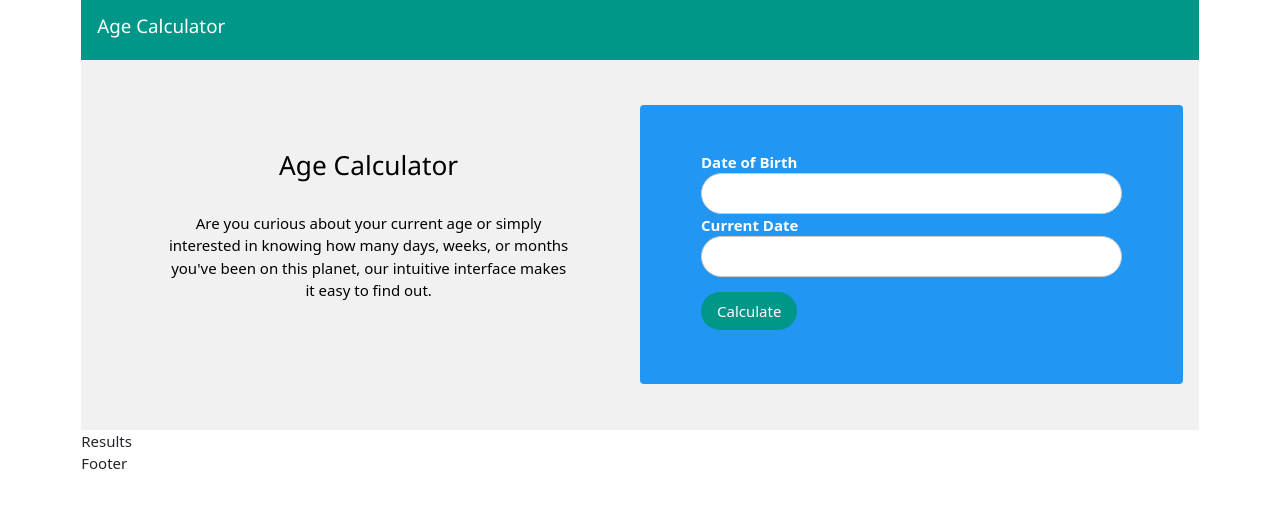
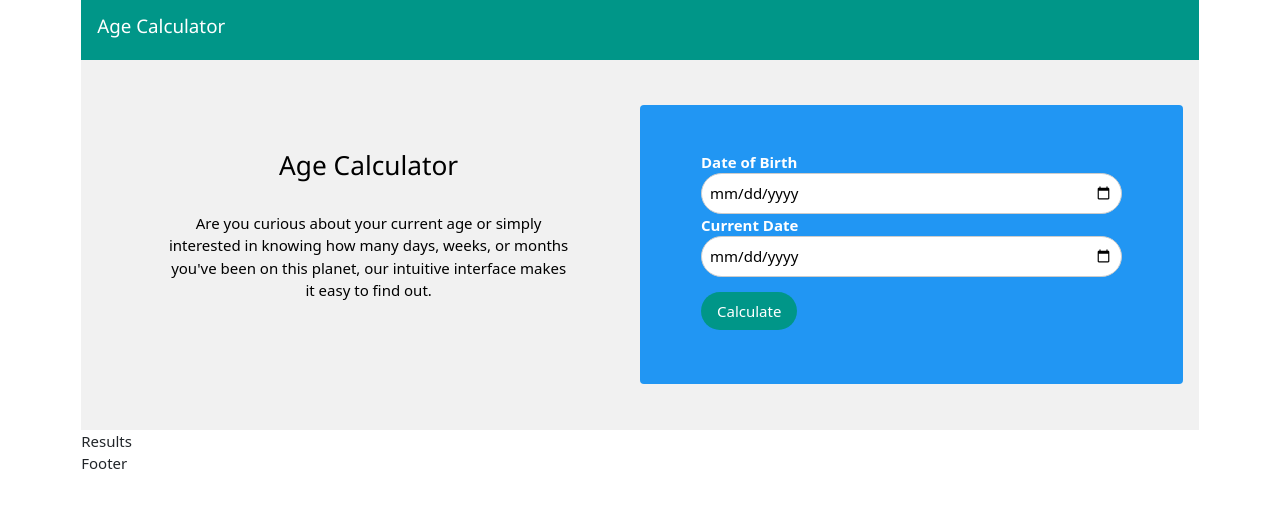
Before and after one commit to DEANKAGO/TechAlpha_ageCalculator., a React (Create React App) app: page / in a window 1280 px wide. Shown: the top 508 px of the page. Built offline with nearby package versions, Linux system fonts and the light colour scheme.

Commit message:
add UI for date input

```diff
--- a/package.json
+++ b/package.json
@@ -10,6 +10,7 @@
     "module": "^1.2.5",
     "react": "^18.2.0",
     "react-bootstrap": "^2.10.2",
+    "react-datepicker": "^6.6.0",
     "react-dom": "^18.2.0",
     "react-router-dom": "^6.22.3",
     "react-scripts": "5.0.1",
--- a/src/components/Search/Search.jsx
+++ b/src/components/Search/Search.jsx
@@ -1,10 +1,11 @@
-import React from "react";
+import React, { useState } from "react";
 import "./search.css";
 import Container from "react-bootstrap/Container";
 import Row from "react-bootstrap/Row";
 import Col from "react-bootstrap/Col";
 
 export const Search = () => {
+  const [dateValue, onDateChange] = useState(new Date());
   return (
     <div className="w3-container w3-light-grey description">
       <Container className="mt-5 mb-5">
@@ -22,12 +23,12 @@ export const Search = () => {
               <label class="w3-text-white">
                 <b>Date of Birth</b>
               </label>
-              <input class="w3-input w3-border w3-round-xxlarge" type="text" />
+              <input class="w3-input w3-border w3-round-xxlarge" type="date" />
 
               <label class="w3-text-white">
                 <b>Current Date</b>
               </label>
-              <input class="w3-input w3-border w3-round-xxlarge" type="text" />
+              <input class="w3-input w3-border w3-round-xxlarge" type="date" />
 
               <button class="w3-btn w3-teal w3-round-xxlarge mt-3">
                 Calculate
```
Also changed, not shown: 1 other file (tests, documents, lock files or other folders).
